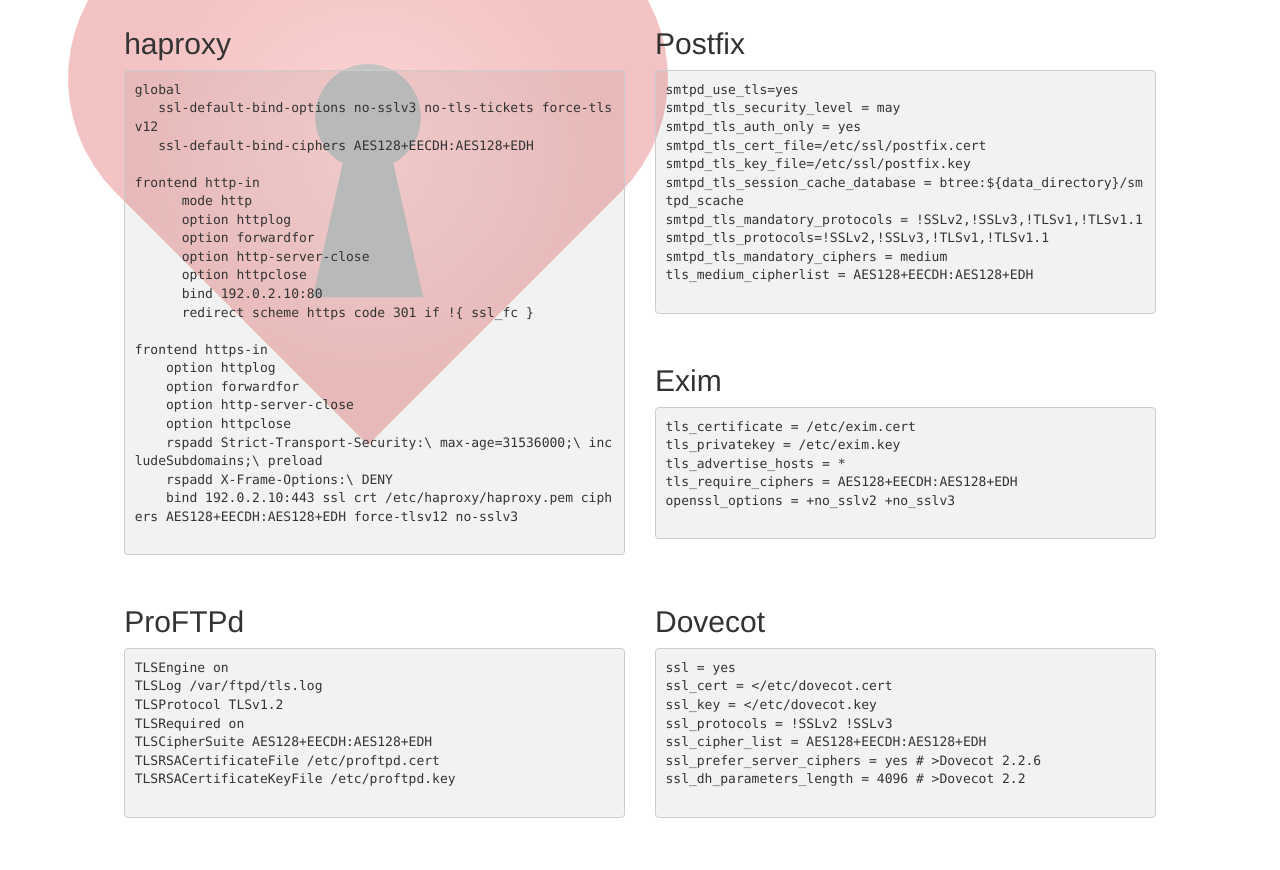
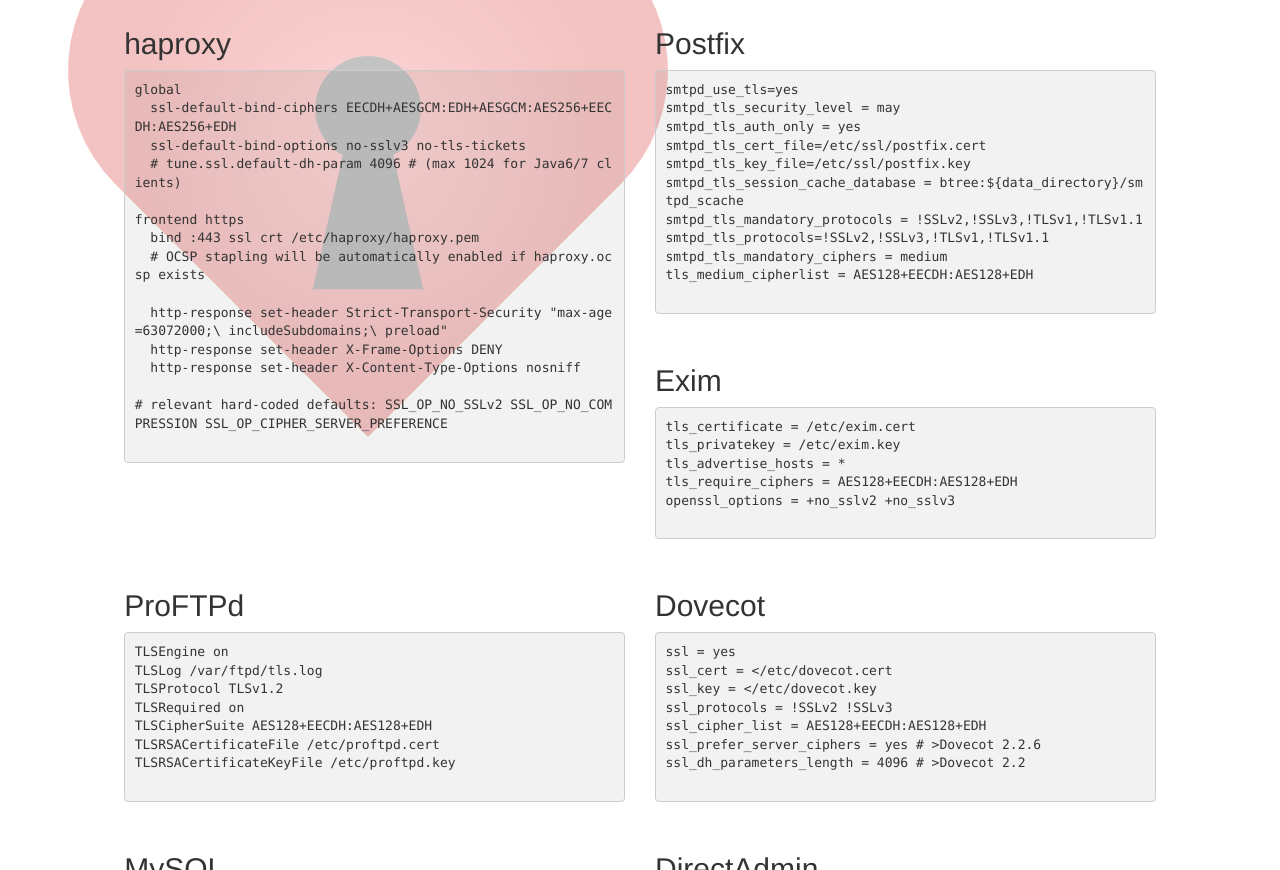
Before and after one commit to RaymiiOrg/cipherli.st, a plain HTML site: page index.html in a window 1280 px wide. Shown: the part 1649-2519 px from the top of the page. Drawn offline with Linux system fonts and the light colour scheme.

Commit message:
make haproxy config consistent with apache/nginx/lighttpd
ciphers were different and tls1.2 was forced

use 'http-response set-header' instead of 'rspadd' to replace the header
that might have been set by the backend, potentially with a different
value

options not related to ssl removed

```diff
--- a/index.html
+++ b/index.html
@@ -187,26 +187,19 @@ ssl.use-sslv3 = "disable"
         <h2>haproxy</h2>
         <pre class="pre-trans" id="haproxyconfig">
 global
-   ssl-default-bind-options no-sslv3 no-tls-tickets force-tlsv12
-   ssl-default-bind-ciphers AES128+EECDH:AES128+EDH
+  ssl-default-bind-ciphers EECDH+AESGCM:EDH+AESGCM:AES256+EECDH:AES256+EDH
+  ssl-default-bind-options no-sslv3 no-tls-tickets
+  # tune.ssl.default-dh-param 4096 # (max 1024 for Java6/7 clients)
 
-frontend http-in
-      mode http
-      option httplog
-      option forwardfor
-      option http-server-close
-      option httpclose
-      bind 192.0.2.10:80
-      redirect scheme https code 301 if !{ ssl_fc }
+frontend https
+  bind :443 ssl crt /etc/haproxy/haproxy.pem
+  # OCSP stapling will be automatically enabled if haproxy.ocsp exists
 
-frontend https-in
-    option httplog
-    option forwardfor
-    option http-server-close
-    option httpclose
-    rspadd Strict-Transport-Security:\ max-age=31536000;\ includeSubdomains;\ preload
-    rspadd X-Frame-Options:\ DENY
-    bind 192.0.2.10:443 ssl crt /etc/haproxy/haproxy.pem ciphers AES128+EECDH:AES128+EDH force-tlsv12 no-sslv3
+  http-response set-header Strict-Transport-Security "max-age=63072000;\ includeSubdomains;\ preload"
+  http-response set-header X-Frame-Options DENY
+  http-response set-header X-Content-Type-Options nosniff
+
+# relevant hard-coded defaults: SSL_OP_NO_SSLv2 SSL_OP_NO_COMPRESSION SSL_OP_CIPHER_SERVER_PREFERENCE
         </pre>
         <br />
       </div>
```
